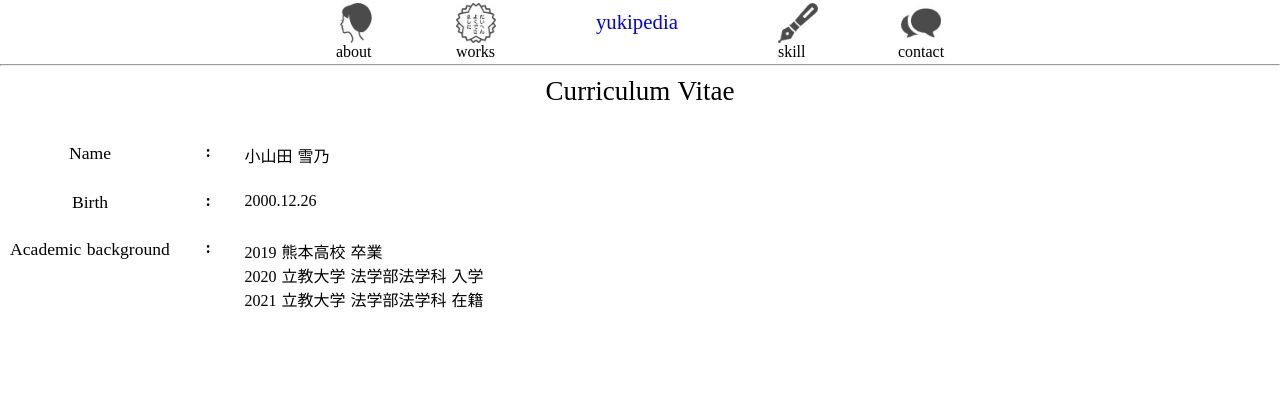
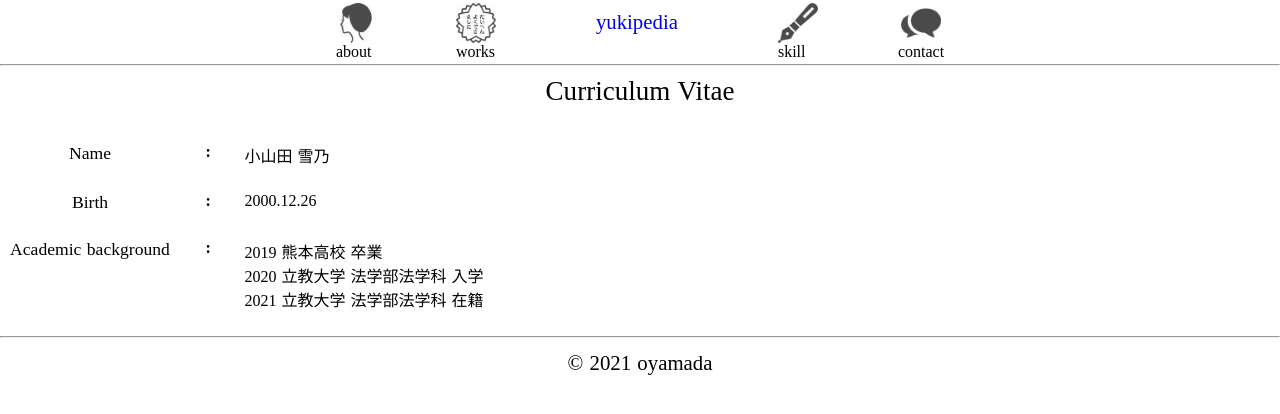
Before and after one commit to schnee25/portfolio, a Nuxt app: page /aboutme in a window 1280 px wide. Shown: the top 414 px of the page. Built offline with nearby package versions, Linux system fonts and the light colour scheme; a web font is replaced by a local one.

Commit message:
Footerの追加

```diff
--- a/pages/aboutme.vue
+++ b/pages/aboutme.vue
@@ -43,6 +43,10 @@
         </div>
     </div>
 
+    <hr class="border" />
+    <div class="footer">
+      <AppFooter></AppFooter>
+    </div>
 
   </div>
 
@@ -93,5 +97,8 @@ h1 {
   margin: 2% 0% 2% 0%;
 }
 
+.border {
+  display: block;
+}
 
 </style>
--- a/pages/works-debateq.vue
+++ b/pages/works-debateq.vue
@@ -98,7 +98,13 @@
 
         </div>
       </div>
-     </div>
+    </div>
+
+    <hr class="border" />
+    <div class="footer">
+      <AppFooter></AppFooter>
+    </div>
+
 </div>
 
 
@@ -181,4 +187,7 @@ display: inline-block;
  display: inline-block;
 }
 
+.border {
+  display: block;
+}
 </style>
--- a/pages/works.portforio.vue
+++ b/pages/works.portforio.vue
@@ -103,7 +103,13 @@
 
         </div>
       </div>
-     </div>
+    </div>
+
+    <hr class="border" />
+    <div class="footer">
+      <AppFooter></AppFooter>
+    </div>
+
 </div>
 
 
@@ -187,4 +193,8 @@ display: inline-block;
  display: inline-block;
 }
 
+.border {
+  display: block;
+}
+
 </style>
```
